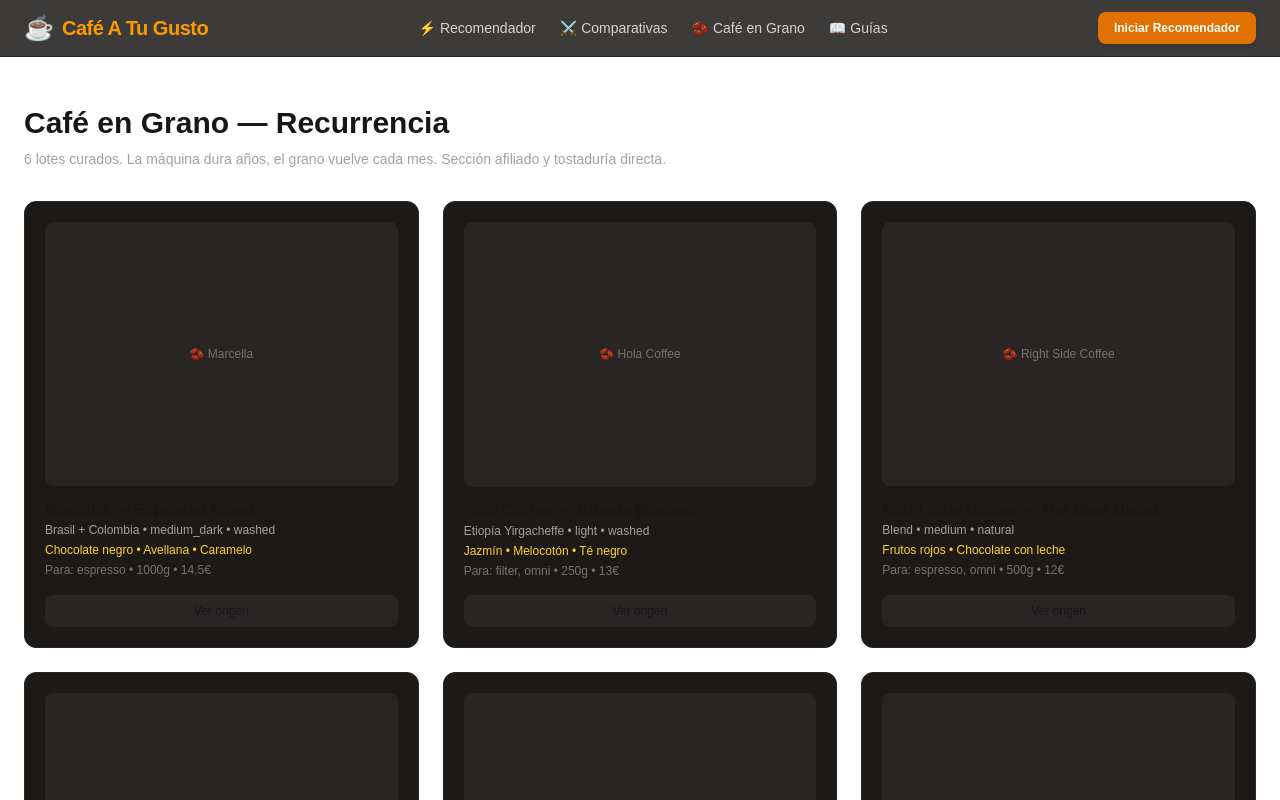
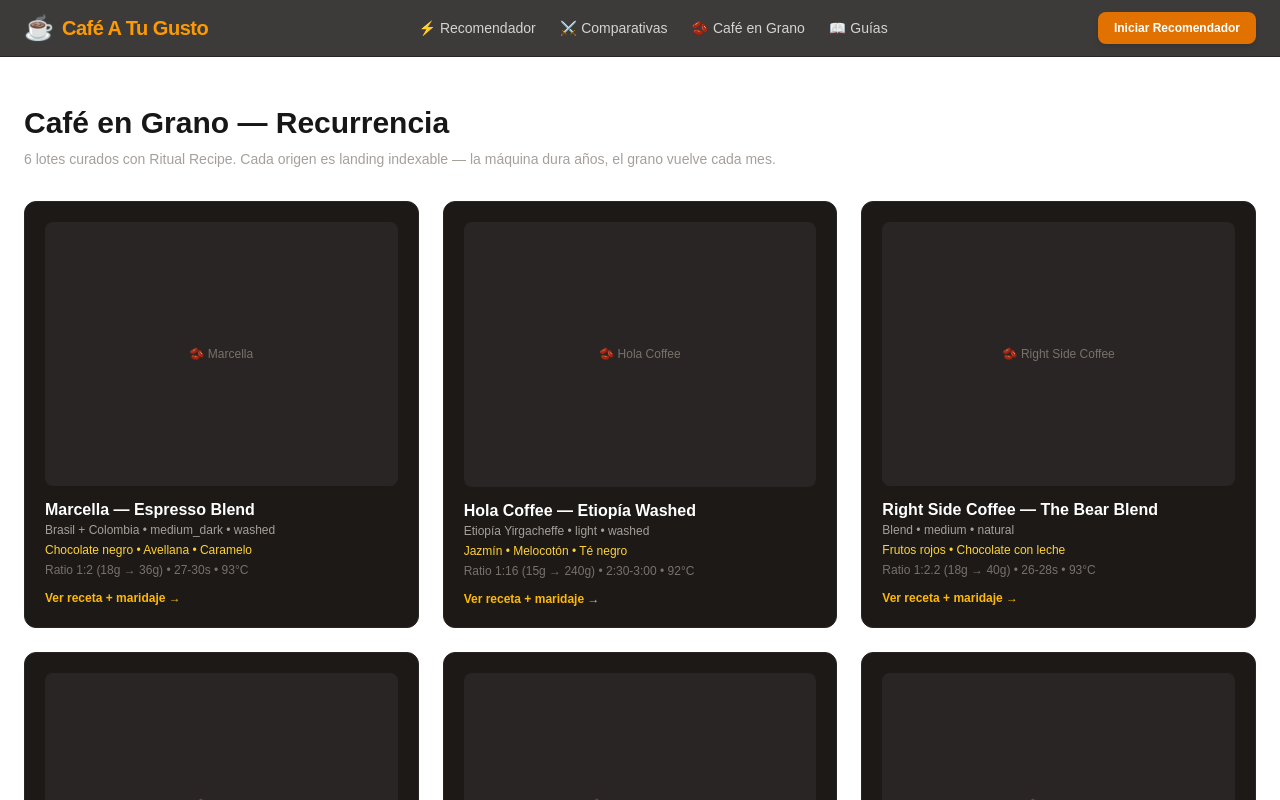
Before and after one commit to ReplikanteK/cafeatugusto, a Next.js app: page /cafes in a window 1280 px wide. Shown: the top 800 px of the page. Built offline with nearby package versions, Linux system fonts and the light colour scheme.

Commit message:
feat: cafes [slug] con Ritual Recipe + maridaje
- beans con recipe ratio/time/grind/tempC/yield
- app/cafes/[slug] SSG 6 fichas: hero + Ritual Recipe 4 cards + perfil sensorial + maridaje setups PID
- hub /cafes linkable a slug con ratio preview

```diff
--- a/src/app/cafes/page.tsx
+++ b/src/app/cafes/page.tsx
@@ -1,23 +1,20 @@
 import { BEANS_SEED } from "@/data/beans";
+import Link from "next/link";
 export default function CafesPage() {
-  const tag = process.env.NEXT_PUBLIC_AMAZON_TAG || "cafeatugusto-21";
   return (
     <main className="max-w-7xl mx-auto px-4 sm:px-6 py-12">
       <h1 className="text-3xl font-black">Café en Grano — Recurrencia</h1>
-      <p className="text-sm text-stone-400 mt-2">6 lotes curados. La máquina dura años, el grano vuelve cada mes. Sección afiliado y tostaduría directa.</p>
+      <p className="text-sm text-stone-400 mt-2">6 lotes curados con Ritual Recipe. Cada origen es landing indexable — la máquina dura años, el grano vuelve cada mes.</p>
       <div className="grid md:grid-cols-3 gap-6 mt-8">
         {BEANS_SEED.map(b=> (
-          <div key={b.id} className="rounded-xl bg-stone-900 border border-stone-800 p-5 flex flex-col">
+          <Link key={b.id} href={`/cafes/${b.slug}`} className="rounded-xl bg-stone-900 border border-stone-800 p-5 flex flex-col hover:border-amber-500/30 transition-all">
             <div className="aspect-[4/3] bg-stone-800 rounded-lg mb-3 overflow-hidden flex items-center justify-center text-stone-500 text-xs">🫘 {b.roaster}</div>
-            <h3 className="font-bold">{b.roaster} — {b.name}</h3>
+            <h3 className="font-bold text-white">{b.roaster} — {b.name}</h3>
             <p className="text-xs text-stone-400">{b.origin} • {b.roastProfile} • {b.process}</p>
             <p className="text-xs text-amber-300 mt-1">{b.tastingNotes.join(" • ")}</p>
-            <p className="text-xs text-stone-500 mt-1">Para: {b.recommendedBrewing.join(", ")} • {b.weightGrams}g • {b.priceApproxEUR}€</p>
-            <div className="mt-auto pt-4 flex gap-2">
-              {b.amazonAsin ? <a href={`https://www.amazon.es/dp/${b.amazonAsin}?tag=${tag}`} target="_blank" rel="noopener noreferrer" className="flex-1 py-2 bg-amber-600 rounded-lg text-xs font-bold text-center">Amazon →</a> : null}
-              {b.directLink ? <a href={b.directLink} target="_blank" rel="noopener noreferrer" className="flex-1 py-2 bg-stone-800 rounded-lg text-xs font-bold text-center">Tostaduría →</a> : !b.amazonAsin ? <span className="flex-1 py-2 bg-stone-800 rounded-lg text-xs text-center">Ver origen</span> : null}
-            </div>
-          </div>
+            <p className="text-xs text-stone-500 mt-1">Ratio {b.recipe.ratio} • {b.recipe.timeSec} • {b.recipe.tempC}°C</p>
+            <span className="mt-3 text-xs font-bold text-amber-400">Ver receta + maridaje →</span>
+          </Link>
         ))}
       </div>
     </main>
--- a/src/data/beans.ts
+++ b/src/data/beans.ts
@@ -1,9 +1,9 @@
 import { CoffeeBean } from "@/types/coffee";
 export const BEANS_SEED: readonly CoffeeBean[] = [
-  { id:"b_marcella_blend", slug:"marcella-espresso-blend", roaster:"Marcella", name:"Espresso Blend", origin:"Brasil + Colombia", roastProfile:"medium_dark", process:"washed", tastingNotes:["Chocolate negro","Avellana","Caramelo"], recommendedBrewing:["espresso"], priceApproxEUR:14.5, weightGrams:1000, image:"/images/beans/marcella-blend.jpg", metadata:{ verifiedAt:"2026-09-01T00:00:00Z", sources:["Marcella Roasters"] } },
-  { id:"b_hola_light", slug:"hola-ethiopia-washed", roaster:"Hola Coffee", name:"Etiopía Washed", origin:"Etiopía Yirgacheffe", roastProfile:"light", process:"washed", tastingNotes:["Jazmín","Melocotón","Té negro"], recommendedBrewing:["filter","omni"], priceApproxEUR:13.0, weightGrams:250, image:"/images/beans/hola-ethiopia.jpg", metadata:{ verifiedAt:"2026-09-01T00:00:00Z", sources:["Hola Coffee"] } },
-  { id:"b_right_side_bear", slug:"right-side-bear-blend", roaster:"Right Side Coffee", name:"The Bear Blend", origin:"Blend", roastProfile:"medium", process:"natural", tastingNotes:["Frutos rojos","Chocolate con leche"], recommendedBrewing:["espresso","omni"], priceApproxEUR:12.0, weightGrams:500, image:"/images/beans/right-side-bear.jpg", metadata:{ verifiedAt:"2026-09-01T00:00:00Z", sources:["Right Side"] } },
-  { id:"b_sybilla_dark", slug:"sybilla-colombia-dark", roaster:"Sybilla", name:"Colombia Dark", origin:"Colombia Huila", roastProfile:"dark", process:"washed", tastingNotes:["Cacao","Nuez","Especias"], recommendedBrewing:["espresso"], priceApproxEUR:11.5, weightGrams:1000, image:"/images/beans/sybilla-colombia.jpg", metadata:{ verifiedAt:"2026-09-01T00:00:00Z", sources:["Sybilla"] } },
-  { id:"b_north_kenya", slug:"north-kenya-aa", roaster:"North Roasters", name:"Kenya AA", origin:"Kenya", roastProfile:"medium_light", process:"washed", tastingNotes:["Grosella","Pomelo","Miel"], recommendedBrewing:["filter"], priceApproxEUR:14.0, weightGrams:250, image:"/images/beans/north-kenya.jpg", metadata:{ verifiedAt:"2026-09-01T00:00:00Z", sources:["North"] } },
-  { id:"b_ineffable_gesha", slug:"ineffable-gesha", roaster:"Ineffable", name:"Gesha Washed", origin:"Panamá Gesha", roastProfile:"light", process:"washed", tastingNotes:["Bergamota","Floral","Albaricoque"], recommendedBrewing:["filter"], priceApproxEUR:18.0, weightGrams:125, image:"/images/beans/ineffable-gesha.jpg", metadata:{ verifiedAt:"2026-09-01T00:00:00Z", sources:["Ineffable"] } },
+  { id:"b_marcella_blend", slug:"marcella-espresso-blend", roaster:"Marcella", name:"Espresso Blend", origin:"Brasil + Colombia", roastProfile:"medium_dark", process:"washed", tastingNotes:["Chocolate negro","Avellana","Caramelo"], recommendedBrewing:["espresso"], priceApproxEUR:14.5, weightGrams:1000, image:"/images/beans/marcella-blend.jpg", recipe:{ ratio:"1:2 (18g → 36g)", timeSec:"27-30s", grind:"Fino espresso", tempC:93, yield:"Doble 36g" }, metadata:{ verifiedAt:"2026-09-01T00:00:00Z", sources:["Marcella Roasters"] } },
+  { id:"b_hola_light", slug:"hola-ethiopia-washed", roaster:"Hola Coffee", name:"Etiopía Washed", origin:"Etiopía Yirgacheffe", roastProfile:"light", process:"washed", tastingNotes:["Jazmín","Melocotón","Té negro"], recommendedBrewing:["filter","omni"], priceApproxEUR:13.0, weightGrams:250, image:"/images/beans/hola-ethiopia.jpg", recipe:{ ratio:"1:16 (15g → 240g)", timeSec:"2:30-3:00", grind:"Medio filtro", tempC:92, yield:"V60 240ml" }, metadata:{ verifiedAt:"2026-09-01T00:00:00Z", sources:["Hola Coffee"] } },
+  { id:"b_right_side_bear", slug:"right-side-bear-blend", roaster:"Right Side Coffee", name:"The Bear Blend", origin:"Blend", roastProfile:"medium", process:"natural", tastingNotes:["Frutos rojos","Chocolate con leche"], recommendedBrewing:["espresso","omni"], priceApproxEUR:12.0, weightGrams:500, image:"/images/beans/right-side-bear.jpg", recipe:{ ratio:"1:2.2 (18g → 40g)", timeSec:"26-28s", grind:"Fino-medio espresso", tempC:93, yield:"Flat white" }, metadata:{ verifiedAt:"2026-09-01T00:00:00Z", sources:["Right Side"] } },
+  { id:"b_sybilla_dark", slug:"sybilla-colombia-dark", roaster:"Sybilla", name:"Colombia Dark", origin:"Colombia Huila", roastProfile:"dark", process:"washed", tastingNotes:["Cacao","Nuez","Especias"], recommendedBrewing:["espresso"], priceApproxEUR:11.5, weightGrams:1000, image:"/images/beans/sybilla-colombia.jpg", recipe:{ ratio:"1:1.8 (19g → 34g)", timeSec:"28-32s", grind:"Fino", tempC:90, yield:"Corto intenso" }, metadata:{ verifiedAt:"2026-09-01T00:00:00Z", sources:["Sybilla"] } },
+  { id:"b_north_kenya", slug:"north-kenya-aa", roaster:"North Roasters", name:"Kenya AA", origin:"Kenya", roastProfile:"medium_light", process:"washed", tastingNotes:["Grosella","Pomelo","Miel"], recommendedBrewing:["filter"], priceApproxEUR:14.0, weightGrams:250, image:"/images/beans/north-kenya.jpg", recipe:{ ratio:"1:15 (16g → 240g)", timeSec:"3:00", grind:"Medio", tempC:94, yield:"Filtro 240ml" }, metadata:{ verifiedAt:"2026-09-01T00:00:00Z", sources:["North"] } },
+  { id:"b_ineffable_gesha", slug:"ineffable-gesha", roaster:"Ineffable", name:"Gesha Washed", origin:"Panamá Gesha", roastProfile:"light", process:"washed", tastingNotes:["Bergamota","Floral","Albaricoque"], recommendedBrewing:["filter"], priceApproxEUR:18.0, weightGrams:125, image:"/images/beans/ineffable-gesha.jpg", recipe:{ ratio:"1:16.5 (14g → 230g)", timeSec:"2:45", grind:"Medio-fino", tempC:92, yield:"Gesha filtrado" }, metadata:{ verifiedAt:"2026-09-01T00:00:00Z", sources:["Ineffable"] } },
 ];
--- a/src/types/coffee.ts
+++ b/src/types/coffee.ts
@@ -99,6 +99,13 @@
   readonly amazonAsin?: string;
   readonly directLink?: string;
   readonly image: string;
+  readonly recipe: {
+    readonly ratio: string;
+    readonly timeSec: string;
+    readonly grind: string;
+    readonly tempC: number;
+    readonly yield: string;
+  };
   readonly metadata: {
     readonly verifiedAt: string;
     readonly sources: readonly string[];
```
Also changed, not shown: src/app/cafes/[slug]/page.tsx (added, +56 -0 lines).
